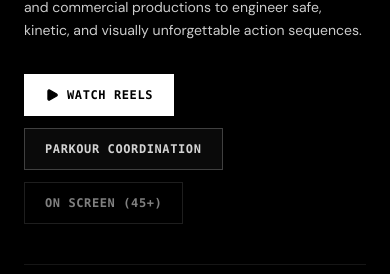
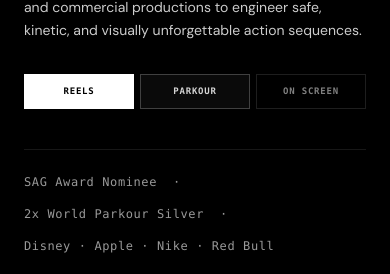
Before and after one commit to pkbannutz/Chima-Akenzua-, a React (Vite) app: page / in a window 390 px wide. Shown: the part 341-615 px from the top of the page. Built offline with nearby package versions, Linux system fonts and the light colour scheme.

Commit message:
Optimize mobile hero actions and filmography filters for full width

```diff
--- a/src/components/FilmographySection.tsx
+++ b/src/components/FilmographySection.tsx
@@ -50,7 +50,7 @@ export const FilmographySection: React.FC<FilmographyProps> = ({
             <h2 className="text-xl sm:text-2xl font-mono font-bold uppercase tracking-wider">
               ON SCREEN
             </h2>
-            <p className="mt-1 text-xs font-mono opacity-60 uppercase tracking-widest">
+            <p className="mt-1 whitespace-nowrap font-mono text-[clamp(8px,2.4vw,11px)] tracking-tight opacity-60 uppercase sm:text-xs sm:tracking-widest">
               Filmography, Stunt Performance & Parkour Doubling
             </p>
           </div>
@@ -72,12 +72,12 @@ export const FilmographySection: React.FC<FilmographyProps> = ({
         </div>
 
         {/* Category Filters (Sharp Buttons) */}
-        <div className="mt-6 flex flex-wrap items-center gap-2 font-mono text-xs tracking-wider">
-          {categories.map((cat) => (
+        <div className="mt-6 grid grid-cols-6 gap-2 font-mono tracking-wider sm:flex sm:flex-wrap sm:items-center sm:text-xs">
+          {categories.map((cat, idx) => (
             <button
               key={cat}
               onClick={() => setSelectedCategory(cat)}
-              className={`px-3 py-1.5 border uppercase transition-colors cursor-pointer ${
+              className={`${idx < 3 ? 'col-span-2' : 'col-span-3'} min-w-0 w-full whitespace-nowrap px-1 py-2 text-center text-[10px] border uppercase transition-colors cursor-pointer sm:col-auto sm:w-auto sm:px-3 sm:py-1.5 sm:text-xs ${
                 selectedCategory === cat
                   ? (isDarkMode ? 'bg-white text-black border-white font-bold' : 'bg-black text-white border-black font-bold')
                   : (isDarkMode ? 'border-neutral-800 text-neutral-400 hover:text-white' : 'border-neutral-300 text-neutral-600 hover:text-black')
--- a/src/components/Hero.tsx
+++ b/src/components/Hero.tsx
@@ -42,39 +42,42 @@ export const Hero: React.FC<HeroProps> = ({
           </p>
 
           {/* Simple Clean Actions */}
-          <div className="mt-8 flex flex-wrap items-center gap-3 font-mono text-xs tracking-wider">
+          <div className="mt-8 grid grid-cols-3 gap-1.5 font-mono tracking-wider sm:flex sm:flex-wrap sm:items-center sm:gap-3 sm:text-xs">
             <button
               onClick={onWatchReel}
-              className={`flex items-center gap-2 px-5 py-3 font-bold uppercase border transition-all cursor-pointer ${
+              className={`flex w-full min-w-0 items-center justify-center gap-2 whitespace-nowrap px-1 py-2.5 text-[9px] font-bold uppercase border transition-all cursor-pointer sm:w-auto sm:px-5 sm:py-3 sm:text-xs ${
                 isDarkMode
                   ? 'bg-white text-black border-white hover:bg-transparent hover:text-white'
                   : 'bg-black text-white border-black hover:bg-transparent hover:text-black'
               }`}
             >
-              <Play className="h-3.5 w-3.5 fill-current" />
-              <span>Watch Reels</span>
+              <Play className="hidden h-3.5 w-3.5 fill-current sm:block" />
+              <span className="sm:hidden">REELS</span>
+              <span className="hidden sm:inline">Watch Reels</span>
             </button>
 
             <button
               onClick={onExploreParkour}
-              className={`px-5 py-3 font-semibold uppercase border transition-all cursor-pointer ${
+              className={`w-full min-w-0 whitespace-nowrap px-1 py-2.5 text-[9px] font-semibold uppercase border transition-all cursor-pointer sm:w-auto sm:px-5 sm:py-3 sm:text-xs ${
                 isDarkMode
                   ? 'border-neutral-700 text-neutral-300 hover:border-white hover:text-white bg-neutral-950'
                   : 'border-neutral-300 text-neutral-700 hover:border-black hover:text-black bg-neutral-50'
               }`}
             >
-              Parkour Coordination
+              <span className="sm:hidden">PARKOUR</span>
+              <span className="hidden sm:inline">Parkour Coordination</span>
             </button>
 
             <button
               onClick={onExploreCredits}
-              className={`px-5 py-3 font-semibold uppercase border transition-all cursor-pointer opacity-80 hover:opacity-100 ${
+              className={`w-full min-w-0 whitespace-nowrap px-1 py-2.5 text-[9px] font-semibold uppercase border transition-all cursor-pointer opacity-80 hover:opacity-100 sm:w-auto sm:px-5 sm:py-3 sm:text-xs ${
                 isDarkMode
                   ? 'border-neutral-800 text-neutral-400 hover:border-white hover:text-white'
                   : 'border-neutral-300 text-neutral-600 hover:border-black hover:text-black'
               }`}
             >
-              On Screen (45+)
+              <span className="sm:hidden">ON SCREEN</span>
+              <span className="hidden sm:inline">On Screen (45+)</span>
             </button>
           </div>
 
```
